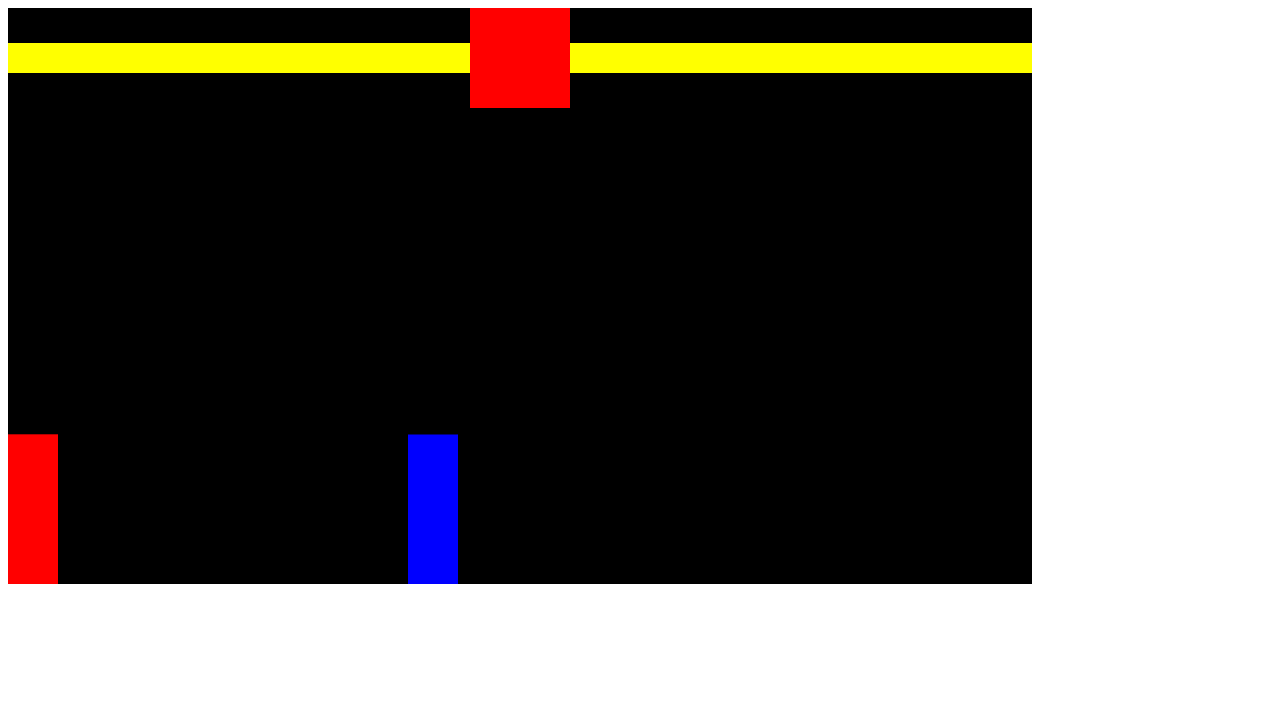
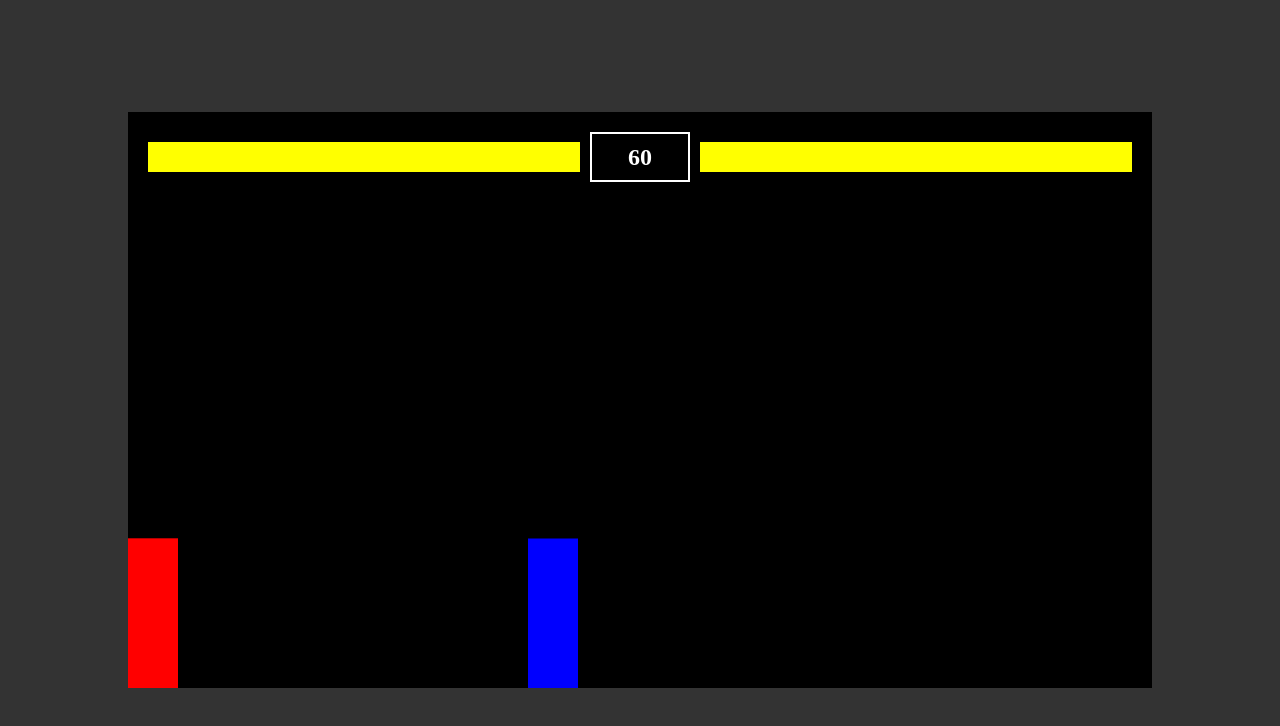
Before and after one commit to MawiraVictor/Js-Game, a plain HTML site: page index.html in a window 1280 px wide. Drawn offline with Linux system fonts and the light colour scheme.

Commit message:
enhanced ui with funtional timer

```diff
--- a/index.html
+++ b/index.html
@@ -3,24 +3,55 @@
         *{
             box-sizing: border-box;
         }
+        body {
+            margin: 0;
+            padding: 0;
+            display: flex;
+            justify-content: center;
+            align-items: center;
+            height: 100vh;
+            background-color: #333;
+        }
     </style>
 </head>
 <body>
-    <!-- red container div -->
     <div style="position: relative; display: inline-block">
-        <div style="position: absolute; display: flex; width: 100%; align-items:center;">
-            <!-- player health -->
-            <div style="background-color: yellow; height: 30px; width: 100%"></div>
-             <!-- timer -->
-            <div style="
-            background-color: red;
-            width: 100px;
-            height: 100px;
-            flex-shrink: 0;
-            padding: 20px
-            "></div>
-            <!-- enemy health -->
-             <div style="background-color: yellow; height: 30px; width: 100%"></div>
+        <!-- Health bars and timer container -->
+        <div style="position: absolute; display: flex; width: 100%; align-items: center; padding: 20px;">
+            <!-- Player Health -->
+            <div style="position: relative; height: 30px; width: 100%; margin-right: 10px;">
+                <div style="background-color: #ff0000; height: 30px; width: 100%"></div>
+                <div id="playerHealth"
+                     style="position: absolute;
+                            background: yellow;
+                            top: 0; right: 0; bottom: 0; left: 0;
+                            width: 100%"></div>
+            </div>
+
+            <!-- Timer -->
+            <div id="timer" style="
+                background-color: black;
+                color: white;
+                width: 100px;
+                height: 50px;
+                flex-shrink: 0;
+                display: flex;
+                align-items: center;
+                justify-content: center;
+                font-size: 24px;
+                font-weight: bold;
+                border: 2px solid white;
+            ">60</div>
+
+            <!-- Enemy Health -->
+            <div style="position: relative; height: 30px; width: 100%; margin-left: 10px;">
+                <div style="background-color: #ff0000; height: 30px; width: 100%"></div>
+                <div id="enemyHealth"
+                     style="position: absolute;
+                            background: yellow;
+                            top: 0; right: 0; bottom: 0; left: 0;
+                            width: 100%"></div>
+            </div>
         </div>
         <canvas width="1024" height="576"></canvas>
     </div>
```
